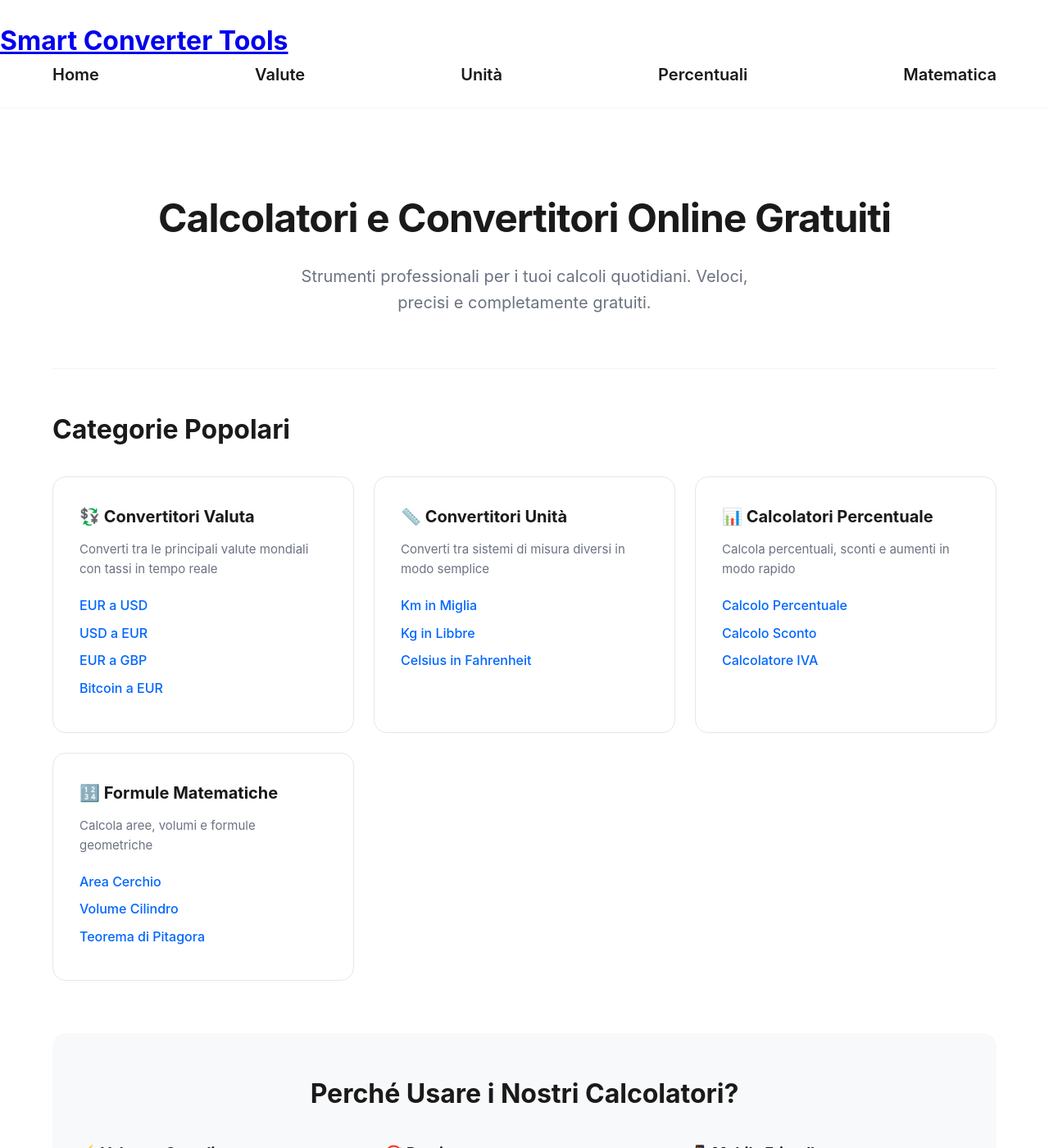
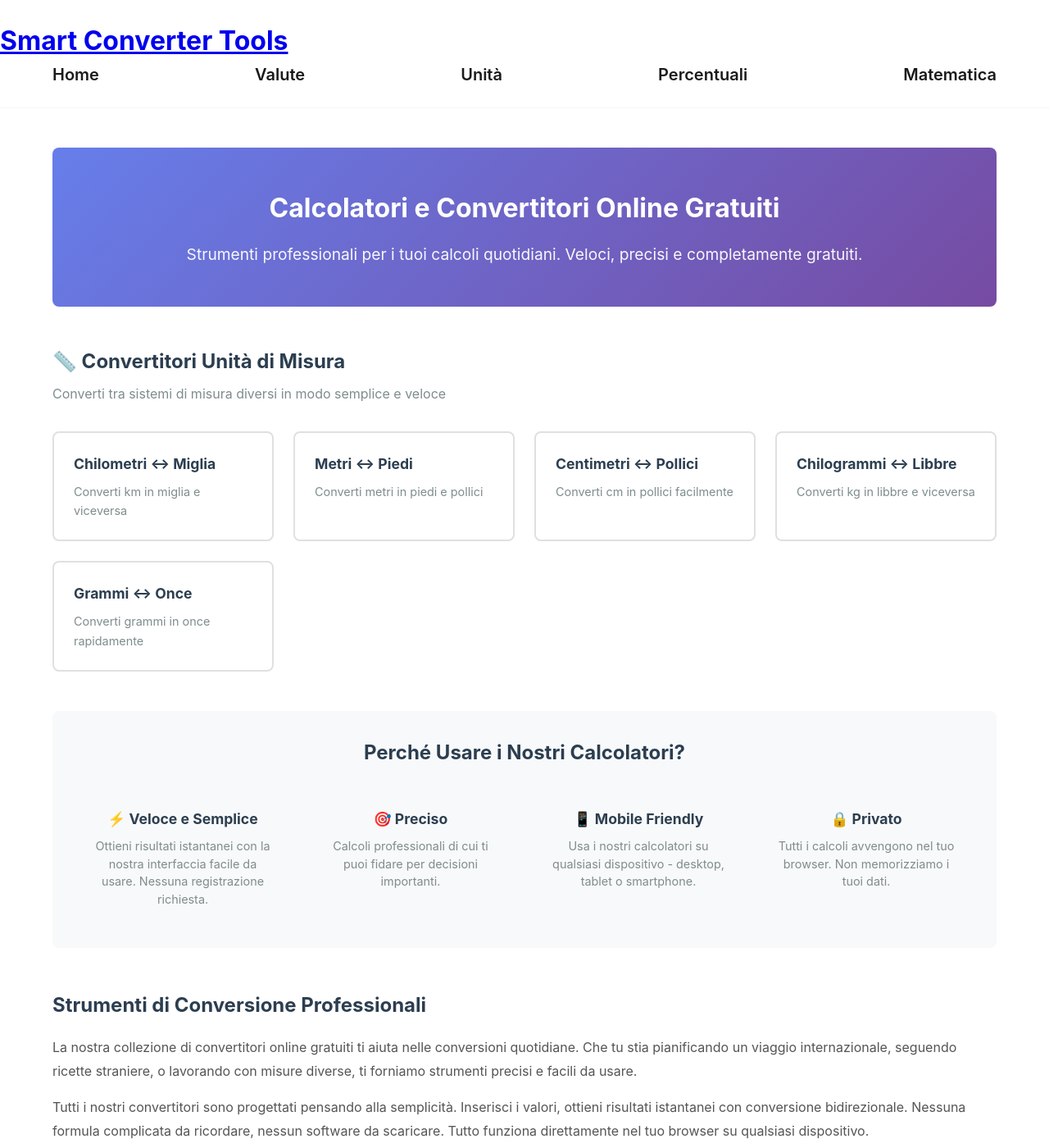
Before and after one commit to Calculator-Platform/smart-converter-tools, a Jekyll site: the page built from index.html, in a window 1280 px wide and 1400 px high. Shown: the whole window at 82% size. Built offline with Jekyll 4.4.1, drawn with Linux system fonts in a browser that asks for light colours; some of the changed text lies outside the part shown.

Commit message:
Update SEO metadata and improve layout structure

```diff
--- a/index.html
+++ b/index.html
@@ -1,257 +1,218 @@
 ---
 layout: default
-title: Calcolatori e Convertitori Online Gratuiti
-description: Strumenti professionali per calcoli e conversioni di uso quotidiano. Veloce, preciso e completamente gratuito.
+title: "Calcolatori e Convertitori Online Gratuiti | Smart Converter Tools"
+description: "Strumenti gratuiti per convertire unità di misura. Converti chilometri in miglia, kg in libbre, metri in piedi e molto altro. Semplice, veloce e preciso."
 ---
 
-<div class="homepage">
-    <!-- Hero Section -->
-    <section class="hero">
-        <h1>Calcolatori e Convertitori Online Gratuiti</h1>
-        <p class="hero-subtitle">Strumenti professionali per i tuoi calcoli quotidiani. Veloci, precisi e completamente gratuiti.</p>
-    </section>
-
-    <!-- Calculator Categories -->
-    <section class="calculator-categories">
-        <h2>Categorie Popolari</h2>
-
-        <div class="category-grid">
-            <div class="category-card">
-                <h3>💱 Convertitori Valuta</h3>
-                <p>Converti tra le principali valute mondiali con tassi in tempo reale</p>
-                <ul>
-                    <li><a href="{{ '/calcolatori/convertitore-euro-dollaro/' | relative_url }}">EUR a USD</a></li>
-                    <li><a href="{{ '/calcolatori/convertitore-dollaro-euro/' | relative_url }}">USD a EUR</a></li>
-                    <li><a href="{{ '/calcolatori/convertitore-euro-sterlina/' | relative_url }}">EUR a GBP</a></li>
-                    <li><a href="{{ '/calcolatori/convertitore-bitcoin-euro/' | relative_url }}">Bitcoin a EUR</a></li>
-                </ul>
-            </div>
-
-            <div class="category-card">
-                <h3>📏 Convertitori Unità</h3>
-                <p>Converti tra sistemi di misura diversi in modo semplice</p>
-                <ul>
-                    <li><a href="{{ '/calcolatori/convertitore-chilometri-miglia/' | relative_url }}">Km in Miglia</a></li>
-                    <li><a href="{{ '/calcolatori/convertitore-chilogrammi-libbre/' | relative_url }}">Kg in Libbre</a></li>
-                    <li><a href="{{ '/calcolatori/convertitore-celsius-fahrenheit/' | relative_url }}">Celsius in Fahrenheit</a></li>
-                </ul>
-            </div>
-
-            <div class="category-card">
-                <h3>📊 Calcolatori Percentuale</h3>
-                <p>Calcola percentuali, sconti e aumenti in modo rapido</p>
-                <ul>
-                    <li><a href="{{ '/calcolatori/calcolo-percentuale/' | relative_url }}">Calcolo Percentuale</a></li>
-                    <li><a href="{{ '/calcolatori/calcolo-sconto/' | relative_url }}">Calcolo Sconto</a></li>
-                    <li><a href="{{ '/calcolatori/calcolatore-iva/' | relative_url }}">Calcolatore IVA</a></li>
-                </ul>
-            </div>
-
-            <div class="category-card">
-                <h3>🔢 Formule Matematiche</h3>
-                <p>Calcola aree, volumi e formule geometriche</p>
-                <ul>
-                    <li><a href="{{ '/calcolatori/calcolo-area-cerchio/' | relative_url }}">Area Cerchio</a></li>
-                    <li><a href="{{ '/calcolatori/calcolo-volume-cilindro/' | relative_url }}">Volume Cilindro</a></li>
-                    <li><a href="{{ '/calcolatori/teorema-pitagora/' | relative_url }}">Teorema di Pitagora</a></li>
-                </ul>
-            </div>
-        </div>
-    </section>
-
-    <!-- About Section -->
-    <section class="about-section">
-        <h2>Perché Usare i Nostri Calcolatori?</h2>
-        <div class="features">
-            <div class="feature">
-                <h3>⚡ Veloce e Semplice</h3>
-                <p>Ottieni risultati istantanei con la nostra interfaccia facile da usare. Nessuna registrazione richiesta.</p>
-            </div>
-            <div class="feature">
-                <h3>🎯 Preciso</h3>
-                <p>Calcoli professionali di cui ti puoi fidare per decisioni importanti.</p>
-            </div>
-            <div class="feature">
-                <h3>📱 Mobile Friendly</h3>
-                <p>Usa i nostri calcolatori su qualsiasi dispositivo - desktop, tablet o smartphone.</p>
-            </div>
-            <div class="feature">
-                <h3>🔒 Privato</h3>
-                <p>Tutti i calcoli avvengono nel tuo browser. Non memorizziamo i tuoi dati.</p>
-            </div>
-        </div>
-    </section>
-
-    <!-- SEO Content -->
-    <section class="content-section">
-        <h2>Strumenti di Calcolo Professionali per Tutti</h2>
-        <p>La nostra collezione di calcolatori online gratuiti ti aiuta a prendere decisioni informate nella vita quotidiana. Che tu stia convertendo valute per un viaggio internazionale, calcolando percentuali per uno sconto, o misurando unità diverse, ti forniamo strumenti precisi e facili da usare.</p>
-
-        <p>Tutti i nostri calcolatori sono progettati pensando alla semplicità. Inserisci i numeri, clicca calcola e ottieni risultati istantanei. Nessuna formula complicata da capire, nessun software da scaricare. Tutto funziona direttamente nel tuo browser su qualsiasi dispositivo.</p>
-
-        <p>Dalla conversione di valute ai calcoli geometrici, dalle percentuali alle formule matematiche, i nostri strumenti coprono i calcoli più comuni di cui le persone hanno bisogno nella loro vita quotidiana. Ogni calcolatore include informazioni utili per guidarti attraverso il processo e comprendere i risultati.</p>
-    </section>
+<div class="hero-section">
+  <h1>Calcolatori e Convertitori Online Gratuiti</h1>
+  <p class="hero-subtitle">Strumenti professionali per i tuoi calcoli quotidiani. Veloci, precisi e completamente gratuiti.</p>
 </div>
 
+<section class="category-section">
+  <h2>📏 Convertitori Unità di Misura</h2>
+  <p>Converti tra sistemi di misura diversi in modo semplice e veloce</p>
+
+  <div class="calculator-grid">
+    <div class="calculator-card">
+      <h3><a href="{{ site.baseurl }}/calcolatori/convertitore-chilometri-miglia/">Chilometri ↔ Miglia</a></h3>
+      <p>Converti km in miglia e viceversa</p>
+    </div>
+
+    <div class="calculator-card">
+      <h3><a href="{{ site.baseurl }}/calcolatori/convertitore-metri-piedi/">Metri ↔ Piedi</a></h3>
+      <p>Converti metri in piedi e pollici</p>
+    </div>
+
+    <div class="calculator-card">
+      <h3><a href="{{ site.baseurl }}/calcolatori/convertitore-centimetri-pollici/">Centimetri ↔ Pollici</a></h3>
+      <p>Converti cm in pollici facilmente</p>
+    </div>
+
+    <div class="calculator-card">
+      <h3><a href="{{ site.baseurl }}/calcolatori/convertitore-chilogrammi-libbre/">Chilogrammi ↔ Libbre</a></h3>
+      <p>Converti kg in libbre e viceversa</p>
+    </div>
+
+    <div class="calculator-card">
+      <h3><a href="{{ site.baseurl }}/calcolatori/convertitore-grammi-once/">Grammi ↔ Once</a></h3>
+      <p>Converti grammi in once rapidamente</p>
+    </div>
+  </div>
+</section>
+
+<section class="info-section">
+  <h2>Perché Usare i Nostri Calcolatori?</h2>
+
+  <div class="features-grid">
+    <div class="feature-box">
+      <h3>⚡ Veloce e Semplice</h3>
+      <p>Ottieni risultati istantanei con la nostra interfaccia facile da usare. Nessuna registrazione richiesta.</p>
+    </div>
+
+    <div class="feature-box">
+      <h3>🎯 Preciso</h3>
+      <p>Calcoli professionali di cui ti puoi fidare per decisioni importanti.</p>
+    </div>
+
+    <div class="feature-box">
+      <h3>📱 Mobile Friendly</h3>
+      <p>Usa i nostri calcolatori su qualsiasi dispositivo - desktop, tablet o smartphone.</p>
+    </div>
+
+    <div class="feature-box">
+      <h3>🔒 Privato</h3>
+      <p>Tutti i calcoli avvengono nel tuo browser. Non memorizziamo i tuoi dati.</p>
+    </div>
+  </div>
+</section>
+
+<section class="content-section">
+  <h2>Strumenti di Conversione Professionali</h2>
+  <p>La nostra collezione di convertitori online gratuiti ti aiuta nelle conversioni quotidiane. Che tu stia pianificando un viaggio internazionale, seguendo ricette straniere, o lavorando con misure diverse, ti forniamo strumenti precisi e facili da usare.</p>
+
+  <p>Tutti i nostri convertitori sono progettati pensando alla semplicità. Inserisci i valori, ottieni risultati istantanei con conversione bidirezionale. Nessuna formula complicata da ricordare, nessun software da scaricare. Tutto funziona direttamente nel tuo browser su qualsiasi dispositivo.</p>
+
+  <p>I nostri strumenti supportano le conversioni più comuni tra sistema metrico e imperiale, essenziali per viaggi, cucina, fitness e uso professionale. Ogni convertitore include tabelle di riferimento rapido per aiutarti a comprendere meglio le equivalenze.</p>
+</section>
+
 <style>
-.homepage {
-    max-width: 1200px;
-    margin: 0 auto;
-}
-
-/* Hero Section */
-.hero {
-    text-align: center;
-    padding: 3rem 0 4rem;
-    border-bottom: 1px solid var(--border-light);
-    margin-bottom: 3rem;
-}
-
-.hero h1 {
-    font-size: clamp(2rem, 5vw, 3rem);
-    font-weight: 700;
-    color: var(--text);
-    margin-bottom: 1rem;
-    letter-spacing: -0.02em;
+.hero-section {
+  text-align: center;
+  padding: 3rem 1rem;
+  background: linear-gradient(135deg, #667eea 0%, #764ba2 100%);
+  color: white;
+  border-radius: 8px;
+  margin-bottom: 3rem;
 }
 
 .hero-subtitle {
-    font-size: 1.25rem;
-    color: var(--text-light);
-    max-width: 600px;
-    margin: 0 auto;
+  font-size: 1.2rem;
+  margin-top: 1rem;
+  opacity: 0.95;
 }
 
-/* Calculator Categories */
-.calculator-categories {
-    margin-bottom: 4rem;
+.category-section {
+  margin-bottom: 3rem;
 }
 
-.calculator-categories h2 {
-    font-size: 2rem;
-    font-weight: 700;
-    margin-bottom: 2rem;
-    color: var(--text);
+.category-section h2 {
+  color: #2c3e50;
+  margin-bottom: 0.5rem;
 }
 
-.category-grid {
-    display: grid;
-    grid-template-columns: repeat(auto-fit, minmax(280px, 1fr));
-    gap: 1.5rem;
+.category-section > p {
+  color: #7f8c8d;
+  margin-bottom: 2rem;
 }
 
-.category-card {
-    background: var(--bg);
-    padding: 2rem;
-    border-radius: var(--radius);
-    border: 1.5px solid var(--border);
-    transition: all 0.3s ease;
+.calculator-grid {
+  display: grid;
+  grid-template-columns: repeat(auto-fit, minmax(250px, 1fr));
+  gap: 1.5rem;
+  margin-top: 1.5rem;
 }
 
-.category-card:hover {
-    border-color: var(--primary);
-    box-shadow: var(--shadow-md);
-    transform: translateY(-4px);
+.calculator-card {
+  background: white;
+  border: 2px solid #e0e0e0;
+  border-radius: 8px;
+  padding: 1.5rem;
+  transition: all 0.3s ease;
 }
 
-.category-card h3 {
-    font-size: 1.25rem;
-    margin-bottom: 0.75rem;
-    color: var(--text);
+.calculator-card:hover {
+  border-color: #667eea;
+  box-shadow: 0 4px 12px rgba(102, 126, 234, 0.15);
+  transform: translateY(-2px);
 }
 
-.category-card p {
-    color: var(--text-light);
-    margin-bottom: 1.25rem;
-    font-size: 0.9375rem;
+.calculator-card h3 {
+  margin: 0 0 0.5rem 0;
+  font-size: 1.1rem;
 }
 
-.category-card ul {
-    list-style: none;
+.calculator-card h3 a {
+  color: #2c3e50;
+  text-decoration: none;
 }
 
-.category-card li {
-    margin-bottom: 0.5rem;
+.calculator-card h3 a:hover {
+  color: #667eea;
 }
 
-.category-card a {
-    color: var(--primary);
-    text-decoration: none;
-    font-weight: 500;
-    transition: color 0.2s ease;
+.calculator-card p {
+  margin: 0;
+  color: #7f8c8d;
+  font-size: 0.9rem;
 }
 
-.category-card a:hover {
-    color: var(--primary-dark);
-    text-decoration: underline;
+.info-section {
+  background: #f8f9fa;
+  padding: 2rem;
+  border-radius: 8px;
+  margin-bottom: 3rem;
 }
 
-/* About Section */
-.about-section {
-    margin-bottom: 4rem;
-    padding: 3rem 0;
-    background: var(--bg-subtle);
-    border-radius: var(--radius);
+.info-section h2 {
+  text-align: center;
+  color: #2c3e50;
+  margin-bottom: 2rem;
 }
 
-.about-section h2 {
-    font-size: 2rem;
-    font-weight: 700;
-    margin-bottom: 2rem;
-    text-align: center;
-    color: var(--text);
+.features-grid {
+  display: grid;
+  grid-template-columns: repeat(auto-fit, minmax(200px, 1fr));
+  gap: 1.5rem;
 }
 
-.features {
-    display: grid;
-    grid-template-columns: repeat(auto-fit, minmax(250px, 1fr));
-    gap: 2rem;
-    padding: 0 2rem;
+.feature-box {
+  text-align: center;
+  padding: 1rem;
 }
 
-.feature h3 {
-    font-size: 1.125rem;
-    margin-bottom: 0.5rem;
-    color: var(--text);
+.feature-box h3 {
+  color: #2c3e50;
+  margin-bottom: 0.5rem;
+  font-size: 1.1rem;
 }
 
-.feature p {
-    color: var(--text-light);
-    line-height: 1.6;
+.feature-box p {
+  color: #7f8c8d;
+  font-size: 0.9rem;
+  line-height: 1.5;
 }
 
-/* Content Section */
 .content-section {
-    margin-bottom: 3rem;
+  margin-bottom: 3rem;
+  line-height: 1.8;
 }
 
 .content-section h2 {
-    font-size: 1.75rem;
-    font-weight: 700;
-    margin-bottom: 1.5rem;
-    color: var(--text);
+  color: #2c3e50;
+  margin-bottom: 1rem;
 }
 
 .content-section p {
-    color: var(--text-light);
-    line-height: 1.7;
-    margin-bottom: 1.25rem;
-    font-size: 1.0625rem;
+  color: #555;
+  margin-bottom: 1rem;
 }
 
-/* Mobile */
-@media (max-width: 640px) {
-    .hero {
-        padding: 2rem 0 3rem;
-    }
+@media (max-width: 768px) {
+  .hero-section {
+    padding: 2rem 1rem;
+  }
 
-    .category-grid,
-    .features {
-        grid-template-columns: 1fr;
-    }
+  .hero-subtitle {
+    font-size: 1rem;
+  }
 
-    .about-section {
-        padding: 2rem 1rem;
-    }
+  .calculator-grid {
+    grid-template-columns: 1fr;
+  }
+
+  .features-grid {
+    grid-template-columns: 1fr;
+  }
 }
 </style>
```
